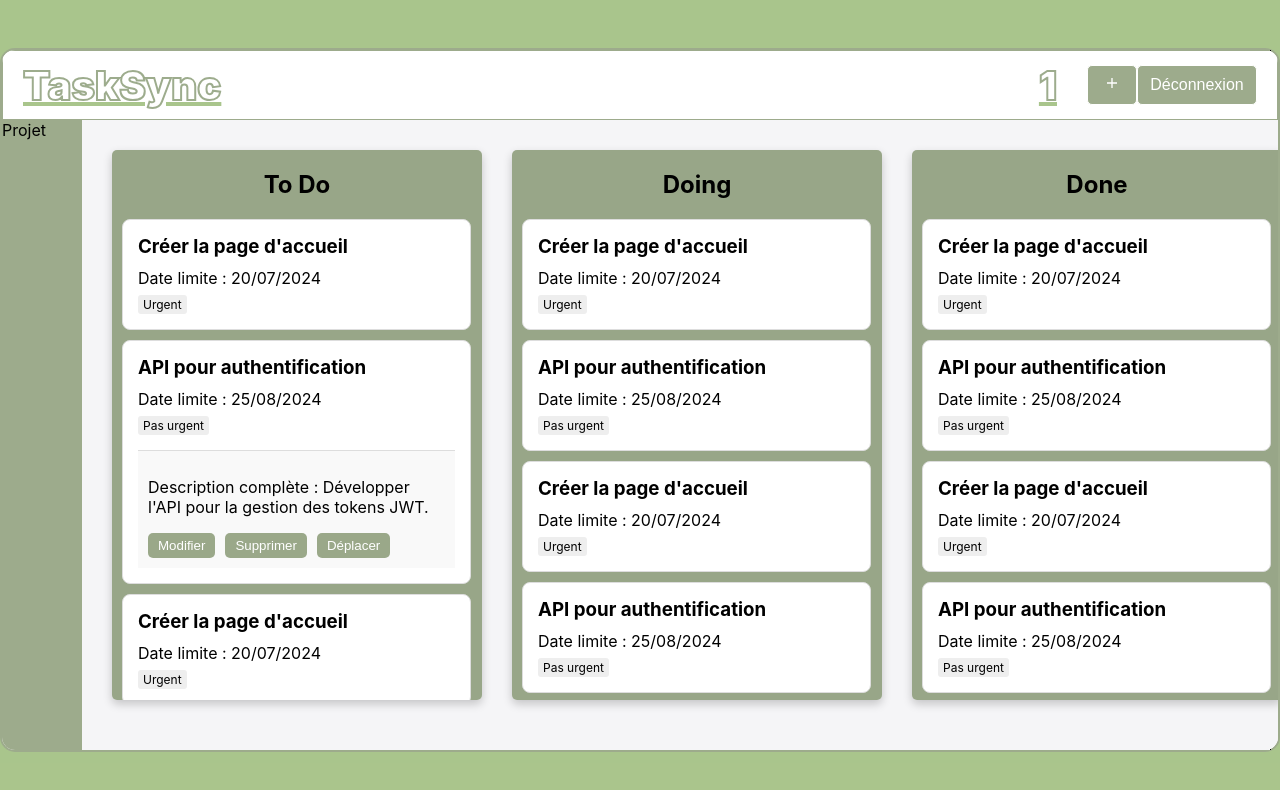
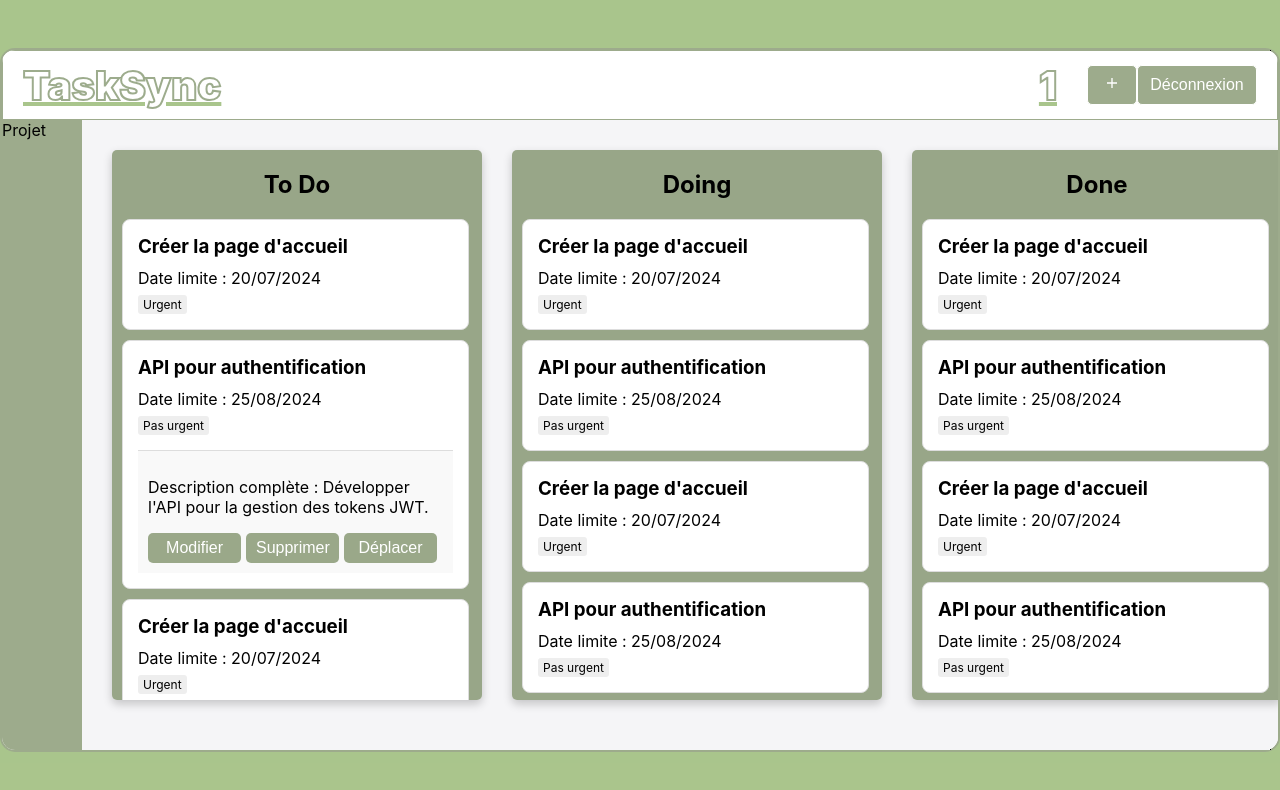
Before and after one commit to OthmaneB-Pro/TaskSync, a React (Create React App) app: page /interface/1 in a window 1280 px wide. Both pictures are taken after a click on the element 296 px from the left and 395 px from the top of the page. Shown: the top 790 px of the page. Built offline with nearby package versions, Linux system fonts and the light colour scheme.

Commit message:
♻️ Interface : Card > Reusable CardPrimary in TaskCard

```diff
--- a/src/components/pages/interfaceMain/status/TaskCard.tsx
+++ b/src/components/pages/interfaceMain/status/TaskCard.tsx
@@ -1,90 +1,25 @@
 import { useState } from "react";
-import styled from "styled-components";
 import { tasks } from "../../../../fakeData/fakeTask";
-import TaskDetails from "./TaskDetails";
+import CardPrimary, { TaskType } from "../../../reusable-ui/CardPrimary";
 
-export default function TaskCard() {
+export default function TaskList() {
+  // Utiliser les types pour définir les états
   const [expandedTaskId, setExpandedTaskId] = useState<number | null>(null);
+
   const toggleExpand = (taskId: number) => {
     setExpandedTaskId(expandedTaskId === taskId ? null : taskId);
   };
 
   return (
     <div>
-      {tasks.map((task) => (
-        <CardStyled key={task.id}>
-          <div className="task-header" onClick={() => toggleExpand(task.id)}>
-            <h3>{task.title}</h3>
-            <p>Date limite : {task.dueDate}</p>
-            <div className="tags">
-              <span>{task.tags}</span>
-            </div>
-          </div>
-
-          {expandedTaskId === task.id && (
-            <TaskDetails task={task} />
-          )}
-        </CardStyled>
+      {tasks.map((task: TaskType) => (
+        <CardPrimary
+          key={task.id}
+          task={task}
+          isExpanded={expandedTaskId === task.id}
+          onExpand={toggleExpand}
+        />
       ))}
     </div>
   );
 }
-
-const CardStyled = styled.div`
-  background-color: white;
-  border: 1px solid #ddd;
-  border-radius: 8px;
-  padding: 15px;
-  margin: 10px;
-  width: 317px;
-  cursor: pointer;
-  transition: box-shadow 0.3s ease;
-
-  .task-header {
-    h3 {
-      margin: 0 0 10px 0;
-    }
-    p {
-      margin: 5px 0;
-    }
-    .tags span {
-      display: inline-block;
-      background-color: #eee;
-      border-radius: 3px;
-      padding: 2px 5px;
-      margin-right: 5px;
-      font-size: 12px;
-    }
-  }
-
-  .task-details {
-    margin-top: 15px;
-    background-color: #f9f9f9;
-    padding: 10px;
-    border-top: 1px solid #ddd;
-
-    .actions {
-      margin-top: 10px;
-
-      button {
-        margin-right: 10px;
-        padding: 5px 10px;
-        border: none;
-        background-color: #3755167d;
-        color: white;
-        border-radius: 5px;
-        cursor: pointer;
-        &:hover {
-          background-color: white;
-          color: #3755167d;
-          border: 1px solid #3755167d;
-          transition: 0.3s;
-        }
-      }
-    }
-  }
-
-  &:hover {
-    box-shadow: 0px 4px 10px rgba(0, 0, 0, 0.774);
-  }
-`;
--- a/src/components/pages/interfaceMain/status/TaskDetails.tsx
+++ b/src/components/pages/interfaceMain/status/TaskDetails.tsx
@@ -1,30 +1,32 @@
-export default function TaskDetails({task} : any) {
+import styled from "styled-components";
+import ButtonPrimary from "../../../reusable-ui/ButtonPrimary";
+
+export default function TaskDetails({ task }: any) {
   return (
-    <div className="task-details">
-              <p>Description complète : {task.description}</p>
-              <div className="actions">
-                <button
-                  onClick={() => {
-                    /* Fonction Modifier */
-                  }}
-                >
-                  Modifier
-                </button>
-                <button
-                  onClick={() => {
-                    /* Fonction Supprimer */
-                  }}
-                >
-                  Supprimer
-                </button>
-                <button
-                  onClick={() => {
-                    /* Fonction Déplacer */
-                  }}
-                >
-                  Déplacer
-                </button>
-              </div>
-            </div>
-  )
+    <TaskDetailsStyled className="task-details">
+      <p>Description complète : {task.description}</p>
+      <div className="actions">
+        <ButtonPrimary label="Modifier" className="button" onClick={() => {}} />
+        <ButtonPrimary
+          label="Supprimer"
+          className="button"
+          onClick={() => {}}
+        />
+        <ButtonPrimary label="Déplacer" className="button" onClick={() => {}} />
+      </div>
+    </TaskDetailsStyled>
+  );
 }
+
+const TaskDetailsStyled = styled.div`
+  button {
+    margin-right: 5px;
+    padding: 5px 10px;
+    border: none;
+  }
+  .button {
+    margin-top: 0;
+    width: 93px;
+    height: 30px;
+  }
+`;
--- /dev/null
+++ b/src/components/reusable-ui/CardPrimary.tsx
@@ -0,0 +1,80 @@
+import styled from "styled-components";
+import TaskDetails from "../pages/interfaceMain/status/TaskDetails";
+
+export type TaskType = {
+  id: number;
+  title: string;
+  description: string;
+  dueDate: string;
+  tags: string[];
+  status: string;
+};
+
+type TaskCardType = {
+  task: TaskType;
+  onExpand: (id: number) => void;
+  isExpanded: boolean;
+};
+
+export default function CardPrimary({
+  task,
+  onExpand,
+  isExpanded,
+}: TaskCardType) {
+  return (
+    <CardStyled>
+      <div className="task-header" onClick={() => onExpand(task.id)}>
+        <h3>{task.title}</h3>
+        <p>Date limite : {task.dueDate}</p>
+        <div className="tags">
+          {task.tags.map((tag, index) => (
+            <span key={index}>{tag}</span>
+          ))}
+        </div>
+      </div>
+
+      {isExpanded && <TaskDetails task={task} />}
+    </CardStyled>
+  );
+}
+
+const CardStyled = styled.div`
+  background-color: white;
+  border: 1px solid #ddd;
+  border-radius: 8px;
+  padding: 15px;
+  margin: 10px;
+  width: 315px;
+  cursor: pointer;
+  transition: box-shadow 0.3s ease;
+
+  .task-header {
+    h3 {
+      margin: 0 0 10px 0;
+    }
+    p {
+      margin: 5px 0;
+    }
+    .tags span {
+      display: inline-block;
+      background-color: #eee;
+      border-radius: 3px;
+      padding: 2px 5px;
+      margin-right: 5px;
+      font-size: 12px;
+    }
+  }
+  .task-details {
+    margin-top: 15px;
+    background-color: #f9f9f9;
+    padding: 10px;
+    border-top: 1px solid #ddd;
+
+    .actions {
+      margin-top: 10px;
+    }
+  }
+  &:hover {
+    box-shadow: 0px 4px 10px rgba(0, 0, 0, 0.774);
+  }
+`;
```
